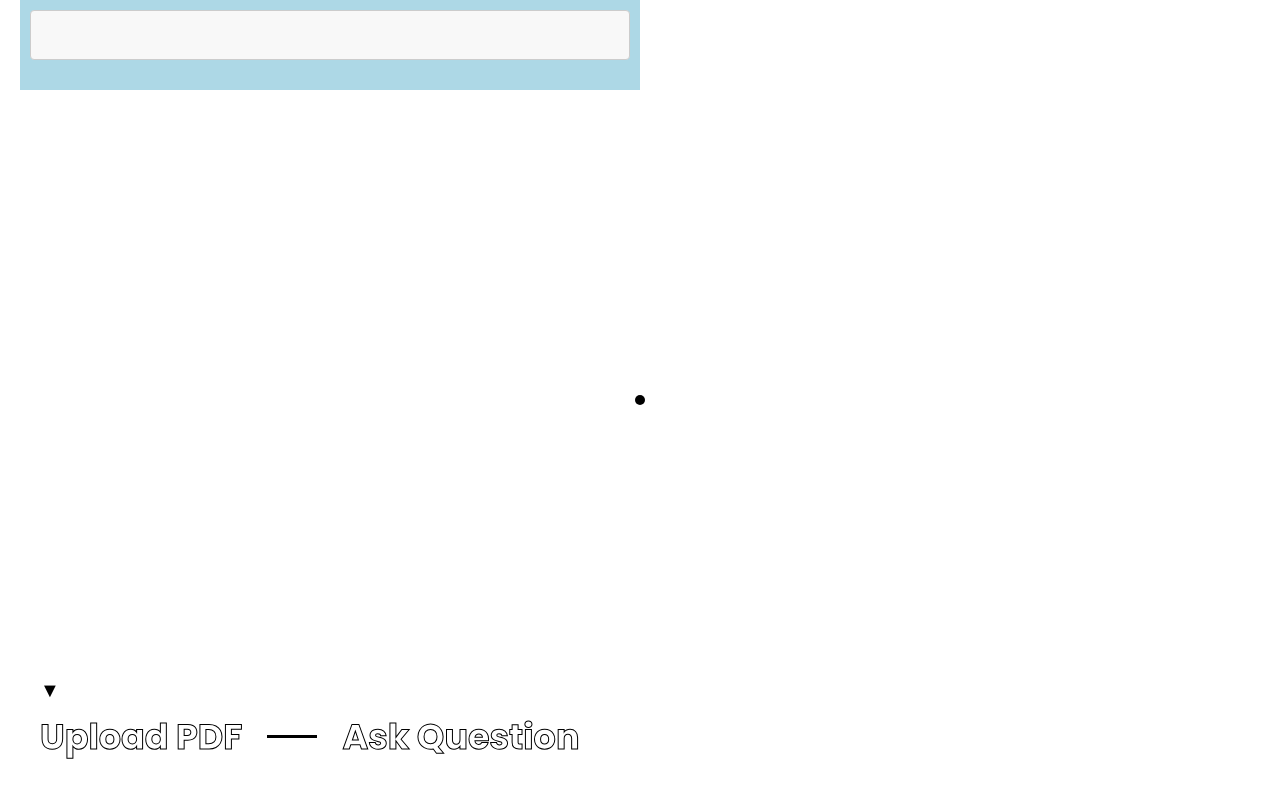
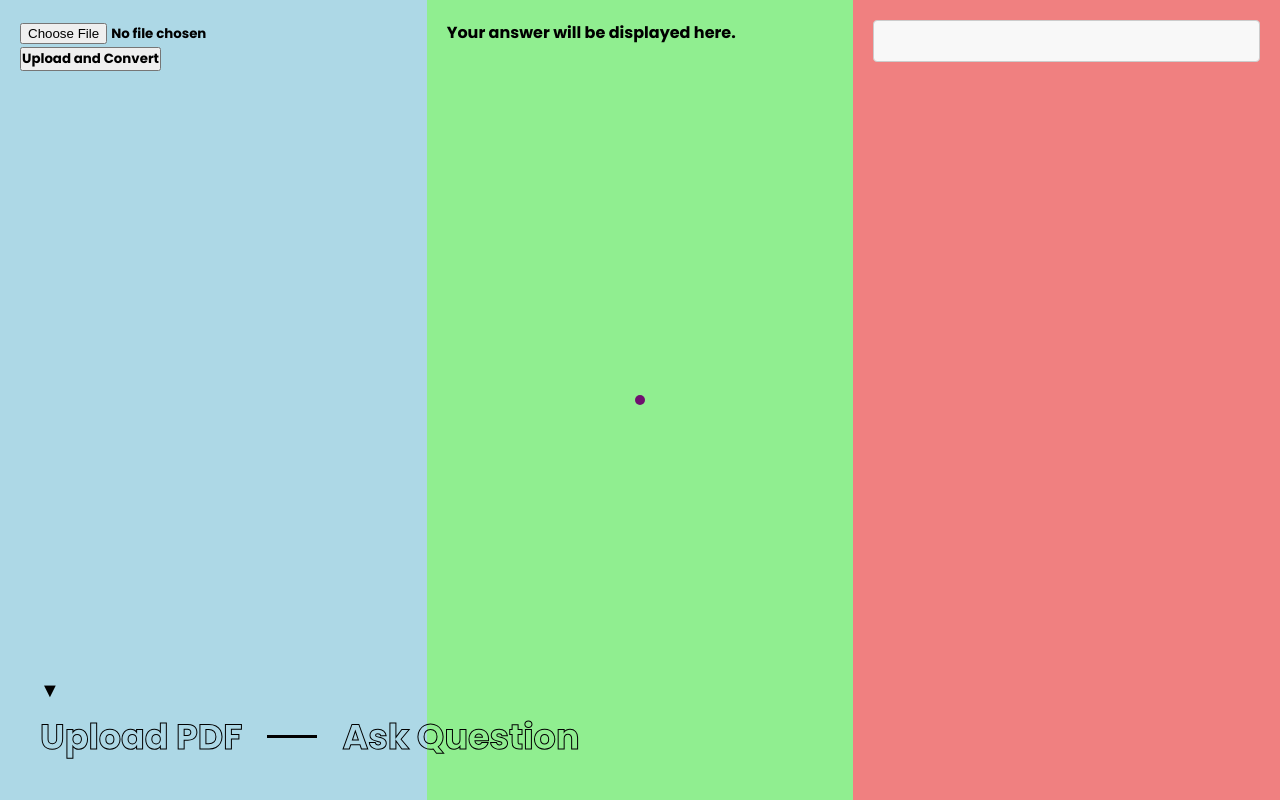
Before and after one commit to harleygray/gpthackathon, a Flask app: page / in a window 1280 px wide. Run offline with Flask 2, Linux system fonts and the light colour scheme.

Commit message:
change layout in html, css and js. three sections for q's/upload, answer (not yet implemented) and sources. updated embeddings.py to only return unique dictionary items

```diff
--- a/app.py
+++ b/app.py
@@ -84,26 +84,13 @@ def upload_file():
 @app.route("/send_message", methods=["POST"])
 def send_message():
   query = request.form["user_message"]
-  logging.info(query)
-  n_results = 5  # You can change this to any number you prefer
+  n_results = 5
   index_name = "pwc-risk"  # Replace this with your index name
   results = query_index(query, n_results, index_name)
   logging.info(results)
   return jsonify({"message": results})
 
 
-#
-  #@tenacity.retry(stop=tenacity.stop_after_attempt(5),
-  #              wait=tenacity.wait_exponential(multiplier=1, min=2, max=30),
-  #              retry=tenacity.retry_if_exception_type(ConnectionResetError),
-  #              reraise=True)
-  #def make_request_with_retry():
-  #  results = query_index(query, n_results, index_name)
-  #  return jsonify(results)
-#
-  #return make_request_with_retry()
-
-
 
 
 if __name__ == '__main__':
--- a/static/css/main.css
+++ b/static/css/main.css
@@ -1,10 +1,22 @@
 @import url('https://fonts.googleapis.com/css2?family=Poppins:wght@700&display=swap');
 @import url('https://fonts.googleapis.com/css2?family=Montserrat:wght@300&display=swap');
+
+
+body, html {
+    height: 100%;
+    margin: 0;
+}
 
 ::selection{
     color: #fff;
     background: #000;
 }
+
+#appContainer {
+    display: flex;
+    height: 100%;
+}
+
 
 *{
     margin: 0;
@@ -79,17 +91,6 @@ body{
 }
 
 
-#leftContainerWrapper {
-    position: fixed;
-    left: 25%; /* Move the container to the middle */
-    top: 25%;
-    right: 25%; /* Move the container to the middle */
-    bottom: 25%;
-    display: flex;
-    align-items: center;
-    justify-content: center;
-    background-color: rgba(92, 110, 114, 0.5); /* Optional: add a semi-transparent background */
-}
 
 
 
@@ -111,24 +112,24 @@ body{
     justify-content: center;
 }
 
-#middleContainer {
-    background: transparent;
-    padding: 10px;
-    max-width: 80%; /* Add this to set the maximum width of the container */
-    overflow-y: auto; /* Add this to enable vertical scrolling if the content is too long */
+#leftContainer, #middleContainer, #rightContainer {
+    flex: 1;
+    padding: 20px;
+    box-sizing: border-box;
 }
 
+
 #leftContainer {
-    position: absolute;
-    left: 20px;
-    top: 100;
-    bottom: 100;
-    width: calc(50% - 20px);
-    background: lightblue;
-    padding: 10px;
-    box-sizing: border-box;
-  }
+    background-color: lightblue;
+}
 
+#middleContainer {
+    background-color: lightgreen;
+}
+
+#rightContainer {
+    background-color: lightcoral;
+}
 
 
 #bottomLeftContainer{
@@ -266,12 +267,12 @@ body{
 }
 
 .text-container {
-    width: 100%; /* Add this line to set the width */
-    min-height: 50px; /* Add this line to set a minimum height */
-    background-color: white; /* Add this line to set a background color, making it easier to see the div */
-    padding: 10px; /* Add this line to add some padding around the text */
-    overflow-y: auto; /* Add this line to enable vertical scrolling if the content is too long */
-  }
+    height: 75%;
+    overflow-y: auto;
+    border: 1px solid #ccc;
+    padding: 10px;
+    box-sizing: border-box;
+}
 
 
 #toggleUploadFormButton:hover{
--- a/static/js/main.js
+++ b/static/js/main.js
@@ -133,24 +133,31 @@ $(document).ready(function() {
 
 
 function displayResults(response) {
+    // Get the results container
     const resultsContainer = document.getElementById("resultsContainer");
-
-    // Clear any previous results
     resultsContainer.innerHTML = "";
-
-    console.log(response);
 
     // Iterate over the results and display them
     for (key in response.message) {
-        const result = response.message[key];
-        console.log(result.page_content);
-        const resultDiv = document.createElement("div");
-        resultDiv.classList.add("text-block");
-        resultDiv.innerHTML = result.page_content;
-        resultsContainer.appendChild(resultDiv);
+      const result = response[key];
+      const resultDiv = document.createElement("details");
+      resultDiv.classList.add("source");
+      const summary = document.createElement("summary");
+      summary.textContent = "Source " + (parseInt(key) + 1);
+      resultDiv.appendChild(summary);
+
+      const metadata = document.createElement("pre");
+      metadata.textContent = JSON.stringify(result.metadata, null, 2);
+      resultDiv.appendChild(metadata);
+
+      const pageContent = document.createElement("div");
+      pageContent.innerHTML = result.page_content;
+      resultDiv.appendChild(pageContent);
+
+      resultsContainer.appendChild(resultDiv);
     }
+  }
 
-}
 
 
 
--- a/templates/index.html
+++ b/templates/index.html
@@ -17,26 +17,36 @@
   <script src="https://code.jquery.com/jquery-3.6.0.min.js" integrity="sha384-vtXRMe3mGCbOeY7l30aIg8H9p3GdeSe4IFlP6G8JMa7o7lXvnz3GFKzPxzJdPfGK" crossorigin="anonymous"></script>
   <script src="/static/js/main.js" defer></script>
 
-
+  <!--App container-->
+  <div id="appContainer">
+    <!--Left third-->
+    <div id="leftContainer">
       <!--Upload section-->
-  <div id="leftContainer">
-    <div id="uploadFormContainer" style="display: none;">
+      <div id="uploadFormContainer">
         <form action="/upload" method="POST" enctype="multipart/form-data">
           <input type="file" name="pdf_file" accept=".pdf" required>
           <button type="submit">Upload and Convert</button>
         </form>
       </div>
-    <!-- Chat box -->
+      <!--Chat section-->
       <div id="chatBoxContainer" style="display: none;">
         <form action="/send_message" id="chatForm" method="POST">
             <input type="text" name="user_message" id="userMessage" placeholder="Type your question..." required>
             <button type="submit">Send</button>
+        </form>
+      </div>
+    </div>
 
-      </form>
+    <!--Middle third-->
+    <div id="middleContainer">
+      <!--Sematic answer section-->
+      <div id="semanticAnswer">Your answer will be displayed here.</div>
+    </div>
 
-    </div>
-    <div class="text-container" id="resultsContainer"></div>
-
+    <!--Right third-->
+    <div id="rightContainer">
+      <!--Sources section-->
+      <div id="resultsContainer"></div>
     </div>
 
   </div>
```
Also changed, not shown: embeddings.py (+18 -11 lines). Lines whose indentation alone changed are shown as unchanged.
